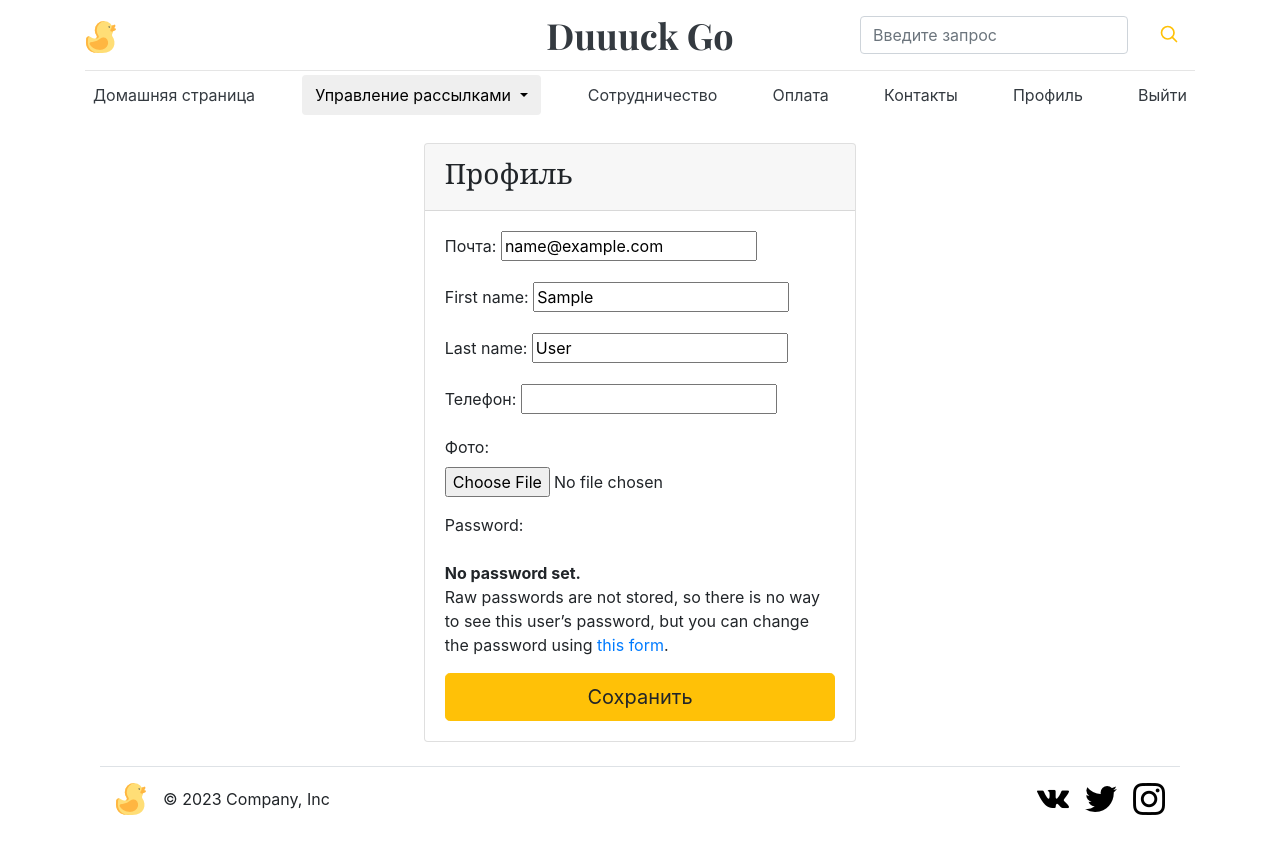
After one commit to Infuzoria/duck_shop, a Django app: page /users/profile/ in a window 1280 px wide. The commit adds this page. Run offline with Django 4.2, Linux system fonts and the light colour scheme; the visitor is signed in with stand-in values (Sample User, id 1); parts of the project's set-up code (start-up, migrations or seed data) failed here and were passed over; some libraries are stand-ins or nearby versions.

Commit message:
Добавили возможность редактировать профиль

```diff
--- a/catalog/templates/base.html
+++ b/catalog/templates/base.html
@@ -65,6 +65,7 @@
             <a class="p-2 text-dark" href="#">Оплата</a>
             <a class="p-2 text-dark" href="/contacts/">Контакты</a>
             {% if user.is_authenticated %}
+                <a class="p-2 text-dark" href="{% url 'users:profile' %}">Профиль</a>
                 <a class="p-2 text-dark" href="{% url 'users:logout' %}">Выйти</a>
             {% else %}
                 <a class="p-2 text-dark" href="{% url 'users:login' %}">Войти</a>
--- a/users/forms.py
+++ b/users/forms.py
@@ -1,4 +1,4 @@
-from django.contrib.auth.forms import UserCreationForm
+from django.contrib.auth.forms import UserCreationForm, UserChangeForm
 from users.models import User
 
 
@@ -13,3 +13,9 @@ class UserRegisterForm(StyleFormMixin, UserCreationForm):
     class Meta:
         model = User
         fields = ('email', 'password1', 'password2')
+
+
+class UserProfileForm(UserChangeForm):
+    class Meta:
+        model = User
+        fields = ('email', 'first_name', 'last_name', 'phone', 'avatar')
--- /dev/null
+++ b/users/templates/users/user_form.html
@@ -0,0 +1,23 @@
+{% extends 'base.html' %}
+{% block content %}
+
+<div class="col-12">
+    <div class="row">
+        <div class="col-5 mx-auto mt-3">
+            <div class="card">
+                <div class="card-header">
+                    <h3>Профиль</h3>
+                </div>
+                <div class="card-body">
+                    <form method="post" enctype="multipart/form-data">
+                        {% csrf_token %}
+                        {{ form.as_p }}
+                        <button type="submit" class="w-100 btn btn-lg btn-warning">Сохранить</button>
+                    </form>
+                </div>
+            </div>
+        </div>
+    </div>
+</div>
+
+{% endblock %}
--- a/users/urls.py
+++ b/users/urls.py
@@ -1,7 +1,7 @@
 from django.contrib.auth.views import LoginView, LogoutView
 from django.urls import path
 from users.apps import UsersConfig
-from users.views import RegisterView
+from users.views import RegisterView, ProfileView
 
 app_name = UsersConfig.name
 
@@ -9,4 +9,5 @@ urlpatterns = [
     path('', LoginView.as_view(template_name='users/login.html'), name='login'),
     path('logout/', LogoutView.as_view(), name='logout'),
     path('register/', RegisterView.as_view(), name='register'),
+    path('profile/', ProfileView.as_view(), name='profile'),
 ]
--- a/users/views.py
+++ b/users/views.py
@@ -1,6 +1,6 @@
 from django.urls import reverse_lazy
-from django.views.generic import CreateView
-from users.forms import UserRegisterForm
+from django.views.generic import CreateView, UpdateView
+from users.forms import UserRegisterForm, UserProfileForm
 from users.models import User
 
 
@@ -9,3 +9,12 @@ class RegisterView(CreateView):
     form_class = UserRegisterForm
     template_name = 'users/register.html'
     success_url = reverse_lazy('users:login')
+
+
+class ProfileView(UpdateView):
+    model = User
+    form_class = UserProfileForm
+    success_url = reverse_lazy('users:profile')
+
+    def get_object(self, queryset=None):
+        return self.request.user
```
